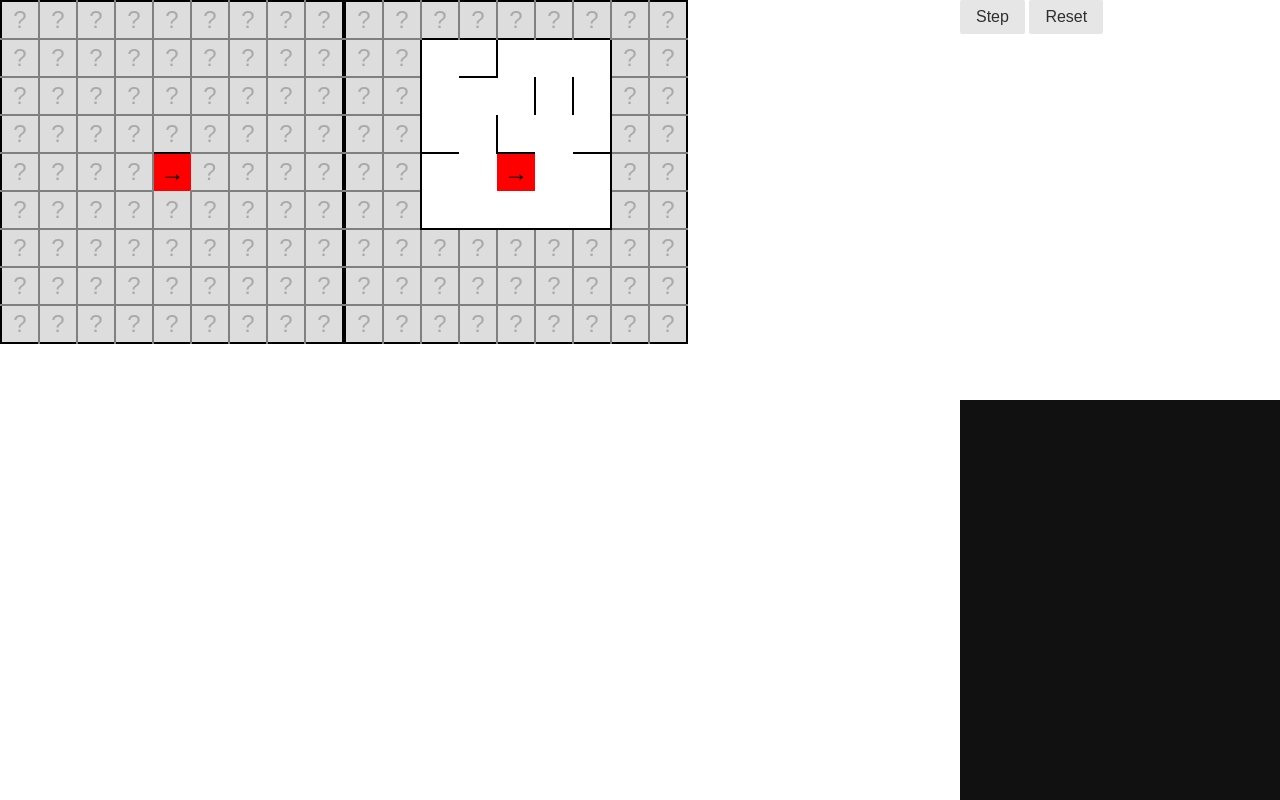
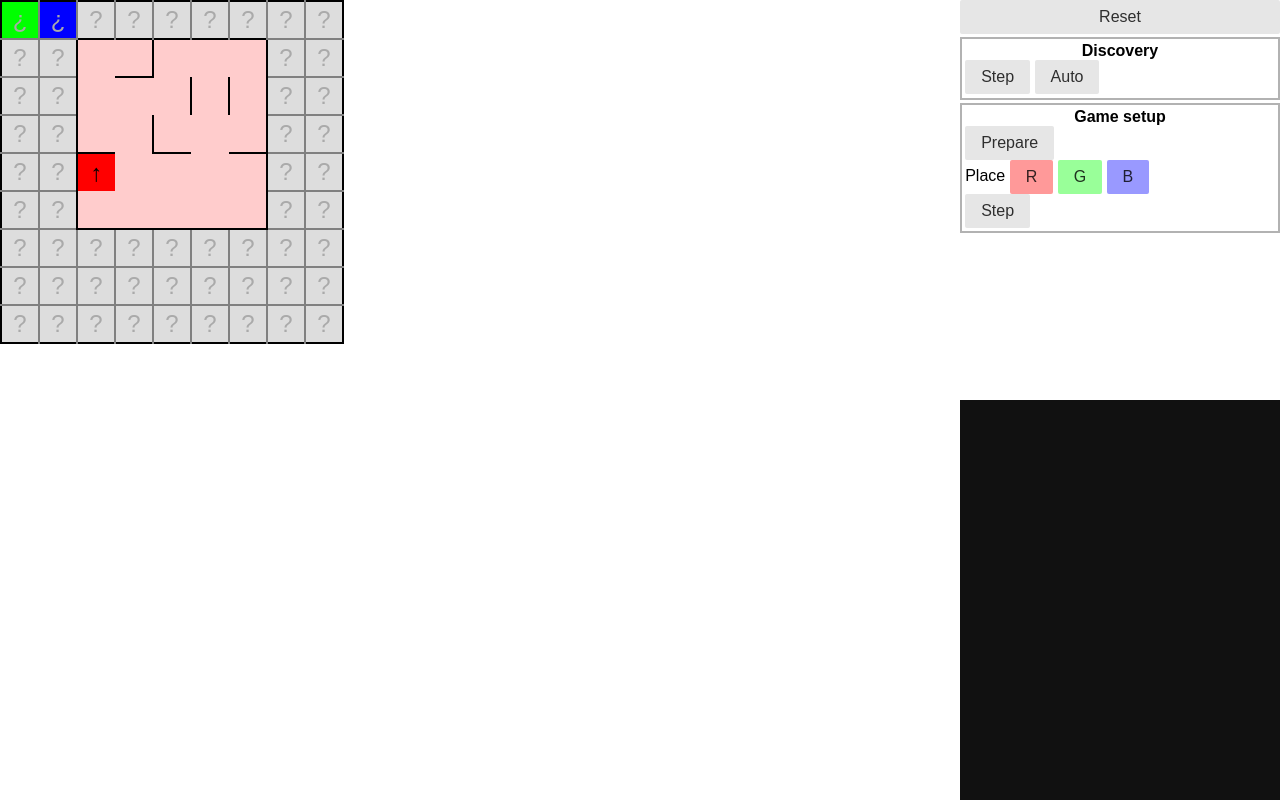
Before and after one commit to badbayard/robotique, a Flask app: page / in a window 1280 px wide. Run offline with Flask 2, Linux system fonts and the light colour scheme.

Commit message:
webui: placement des robots

```diff
--- a/idefix/webui/static/css/robot.css
+++ b/idefix/webui/static/css/robot.css
@@ -23,12 +23,30 @@
 .robotgrid .wl-n { border-left: none; }
 .robotgrid .c-unexp { background-color: #DDD; color: #AAA; }
 
+.robotgrid td.hover-red { background-color: #F00 !important; }
+.robotgrid td.hover-green { background-color: #0F0 !important; }
+.robotgrid td.hover-blue { background-color: #00F !important; }
+
+
 #rightpanel {
   display: inline-flex;
   flex-direction: column;
   flex: 1 1 0;
 }
 #rightpanel > * { flex: 1; overflow: auto; }
+#rightpanel .section {
+  border: .15em solid rgba(0, 0, 0, 0.3);
+  margin-top: .2em;
+  padding: .2em;
+}
+#rightpanel .section h4 {
+  margin: 0;
+  text-align: center;
+}
+
+#btn-place-red { background-color: #F99; }
+#btn-place-green { background-color: #9F9; }
+#btn-place-blue { background-color: #99F; }
 
 #commandlog {
   background: #111;
@@ -44,4 +62,6 @@
   color: black;
 }
 
-#commandlog .line.b-red:before { background: red; }
+#commandlog .line.b-red:before { background: #F00; }
+#commandlog .line.b-green:before { background: #0F0; }
+#commandlog .line.b-blue:before { background: #00F; }
--- a/idefix/webui/templates/index.html
+++ b/idefix/webui/templates/index.html
@@ -1,21 +1,56 @@
 {% extends "base.html" %}
 {% block title %}Home{% endblock %}
 {% block body %}
-<div class="pure-u-3-4" id="boardcontainer">{{ board1 }}</div>
+<div class="pure-u-3-4" id="boardcontainer">
+  <div id="board-display">{{ board1 }}</div>
+  <div id="board-real-display"></div>
+</div>
 <div class="pure-u-1-4" id="rightpanel">
   <div>
-    <button class="pure-button" id="btn-step">Step</button>
-    <button class="pure-button" id="btn-reset">Reset</button>
+    <div>
+      <button class="pure-button" id="btn-reset" style="width:100%">Reset</button>
+    </div>
+    <div class="section">
+      <h4>Discovery</h4>
+      <button class="pure-button" id="btn-step-discovery">Step</button>
+      <button class="pure-button" id="btn-auto-discovery">Auto</button>
+    </div>
+    <div class="section">
+      <h4>Game setup</h4>
+      <button class="pure-button" id="btn-prepare-game">Prepare</button><br>
+      Place
+      <button class="pure-button" id="btn-place-red">R</button>
+      <button class="pure-button" id="btn-place-green">G</button>
+      <button class="pure-button" id="btn-place-blue">B</button>
+      <br>
+      <button class="pure-button" id="btn-step-game">Step</button>
+    </div>
   </div>
   <div id="commandlog"></div>
 </div>
 <script>
 function $(x) { return document.getElementById(x); }
+function $xhr(method, url, callback) {
+    var xhr = new XMLHttpRequest();
+    xhr.onreadystatechange = function() {
+        if (xhr.readyState !== XMLHttpRequest.DONE) {
+            return;
+        }
+        if (xhr.status === 200) {
+            callback(xhr);
+        } else {
+            alert('There was a problem with the request.');
+        }
+    };
+    xhr.open(method, url, true);
+    xhr.send();
+}
 
-function parseBoardResponse(text) {
-    const json = JSON.parse(text);
-    $('boardcontainer').innerHTML = json['board'];
+function parseBoardResponse(json) {
+    $('board-display').innerHTML = json['board'];
+    $('board-real-display').innerHTML = json['realboard'];
     const log = $('commandlog');
+    if (json['commands'] !== undefined) {
         for (const cmdline of json['commands']){
             const line = document.createElement('div');
             line.classList.add('line');
@@ -23,37 +58,120 @@
             line.innerText = cmdline.cmd;
             log.appendChild(line);
         }
+        log.scrollTop = log.scrollHeight;  // Scroll to bottom
+    }
+    setBoardMouseEvents();
 }
 
-$('btn-step').addEventListener('click', (event) => {
-    var xhr = new XMLHttpRequest();
-    xhr.onreadystatechange = function() {
-        if (xhr.readyState !== XMLHttpRequest.DONE) {
+$('btn-step-discovery').addEventListener('click', (event) => {
+    $xhr('GET', '/step_discovery', (xhr) => {
+        const json = JSON.parse(xhr.responseText);
+        parseBoardResponse(json);
+        if (json.discovery_end !== true) {
+            $('btn-step-discovery').disabled = false;
+            $('btn-auto-discovery').disabled = false;
+        }
+    });
+    $('btn-step-discovery').disabled = true;
+    $('btn-auto-discovery').disabled = true;
+}, false);
+$('btn-auto-discovery').addEventListener('click', (event) => {
+    $xhr('GET', '/auto_discovery', (xhr) => {
+        const json = JSON.parse(xhr.responseText);
+        parseBoardResponse(json);
+    });
+    $('btn-step-discovery').disabled = true;
+    $('btn-auto-discovery').disabled = true;
+}, false);
+$('btn-reset').addEventListener('click', (event) => {
+    $xhr('GET', '/reset', (xhr) => {
+        const json = JSON.parse(xhr.responseText);
+        parseBoardResponse(json);
+    });
+    $('btn-step-discovery').disabled = false;
+    $('btn-auto-discovery').disabled = false;
+}, false);
+
+function cellMouseEnter(event) {
+    const cell = event.target;
+    if (placingRobot !== null) {
+        cell.classList.add('hover-' + placingRobot);
+    }
+}
+function cellMouseLeave(event) {
+    const cell = event.target;
+    if (placingRobot !== null) {
+        cell.classList.remove('hover-' + placingRobot);
+    }
+}
+function cellMouseClick(event) {
+    if (placingRobot === null) {
         return;
     }
-        if (xhr.status === 200) {
-            parseBoardResponse(xhr.responseText);
+    const cell = event.target;
+    const x = cell.dataset.x, y = cell.dataset.y;
+    $xhr('GET', '/place_bot?x=' + x + '&y=' + y + '&bot=' + placingRobot, (xhr) => {
+        const json = JSON.parse(xhr.responseText);
+        parseBoardResponse(json);
+    });
+}
+function setBoardMouseEvents() {
+    const cells = $('board-display').querySelectorAll('td');
+    for (let cell of cells) {
+        cell.onmouseenter = cellMouseEnter;
+        cell.onmouseleave = cellMouseLeave;
+        cell.onclick = cellMouseClick;
+    }
+}
+
+setBoardMouseEvents();
+
+const btnPlaceRed = $('btn-place-red'),
+      btnPlaceGreen = $('btn-place-green'),
+      btnPlaceBlue = $('btn-place-blue');
+let placingRobot = null;
+
+function stopPlacingRobot() {
+    placingRobot = null;
+    btnPlaceRed.disabled = false;
+    btnPlaceGreen.disabled = false;
+    btnPlaceBlue.disabled = false;
+}
+
+btnPlaceRed.addEventListener('click', (event) => {
+    if (placingRobot == 'red') {
+        stopPlacingRobot();
     } else {
-            alert('There was a problem with the request.');
+        placingRobot = 'red';
+        btnPlaceGreen.disabled = true;
+        btnPlaceBlue.disabled = true;
     }
-    };
-    xhr.open('GET', '/step', true);
-    xhr.send();
 }, false);
-$('btn-reset').addEventListener('click', (event) => {
-    var xhr = new XMLHttpRequest();
-    xhr.onreadystatechange = function() {
-        if (xhr.readyState !== XMLHttpRequest.DONE) {
-            return;
+btnPlaceGreen.addEventListener('click', (event) => {
+    if (placingRobot == 'green') {
+        stopPlacingRobot();
+    } else {
+        placingRobot = 'green';
+        btnPlaceRed.disabled = true;
+        btnPlaceBlue.disabled = true;
     }
-        if (xhr.status === 200) {
-            parseBoardResponse(xhr.responseText);
+}, false);
+btnPlaceBlue.addEventListener('click', (event) => {
+    if (placingRobot == 'blue') {
+        stopPlacingRobot();
     } else {
-            alert('There was a problem with the request.');
+        placingRobot = 'blue';
+        btnPlaceRed.disabled = true;
+        btnPlaceGreen.disabled = true;
     }
-    };
-    xhr.open('GET', '/reset', true);
-    xhr.send();
+}, false);
+
+$('btn-prepare-game').addEventListener('click', (event) => {
+    $xhr('GET', '/prepare_game', (xhr) => {
+        const json = JSON.parse(xhr.responseText);
+        parseBoardResponse(json);
+    });
+    event.target.disabled = true;
 }, false);
 </script>
 {% endblock %}
--- a/idefix/webui/views.py
+++ b/idefix/webui/views.py
@@ -1,10 +1,10 @@
 from io import StringIO
-from typing import List, Iterator
+from typing import List, Iterator, Optional
 
-from flask import render_template, Markup, jsonify
+from flask import render_template, Markup, jsonify, request
 
 from idefix import Board, FakeBot, Bot, Wall, Direction, Position, boardgen, \
-    astar, RelativeDirection, discovery
+    RelativeDirection, discovery
 from idefix.proxy import ProxyBot
 from idefix.webui import app
 
@@ -70,7 +70,7 @@
                     out.write('background-color:rgba({},{},{},{})'.format(
                         *bgcolor))
                 # out.write(';'.join(styles))
-                out.write('">')
+                out.write('" data-x="{}" data-y="{}">'.format(x, y))
                 out.write(content)
                 out.write('</td>')
             out.write('</tr>')
@@ -78,56 +78,116 @@
         return out.getvalue()
 
 
-# TODO: virer tout ça
-board = None  # type: Board
-discoveryboard = None  # type: Board
-bot = None  # type: ProxyBot
-disc = None  # type: Iterator
+class Context:
+    def __init__(self):
+        self.realboard = None  # type: Board
+        self.board = None  # type: Board
+        self.red = None  # type: ProxyBot
+        self.green = None  # type: ProxyBot
+        self.blue = None  # type: ProxyBot
+        self.bots = None  # type: List[ProxyBot]
+        self.disc = None  # type: Iterator
+
+    def make_board_discovery(self):
+        self.realboard = boardgen.generate_board(5, 5)
+        self.board = Board(5, 5)
+        fakebot = FakeBot(self.realboard)
+        fakebot.dir = Direction.East
+        fakebot.write_info(self.board)
+        self.red = ProxyBot(fakebot)
+        self.bots = [self.red]
+        self.disc = discovery.run(self.board, self.red)
+
+    def _find_empty_cell(self):
+        for y in range(self.board.min_y, self.board.max_y + 1):
+            for x in range(self.board.min_x, self.board.max_x + 1):
+                pos = Position(x, y)
+                cell = self.board[pos]
+                if cell.explored or any([bot.pos == pos for bot in self.bots]):
+                    continue
+                return cell
+
+    def prepare_game(self):
+        self.green = ProxyBot(FakeBot(
+            self.board, name='green', color=[0, 255, 0]))
+        self.blue = ProxyBot(FakeBot(
+            self.board, name='blue', color=[0, 0, 255]))
+        self.bots = [self.red, self.green, self.blue]
+        self.green.pos = self._find_empty_cell().pos
+        self.blue.pos = self._find_empty_cell().pos
 
 
-def mkboard():
-    global board, discoveryboard, bot, disc
-    board = boardgen.generate_board(5, 5)
-    discoveryboard = Board(5, 5)
-    fakebot = FakeBot(board)
-    fakebot.dir = Direction.East
-    fakebot.write_info(discoveryboard)
-    bot = ProxyBot(fakebot)
-    disc = discovery.run(discoveryboard, bot)
-
-
-mkboard()
+ctx = Context()
+ctx.make_board_discovery()
 
 
 @app.route('/')
 def index():
-    view = HTMLTableBoardView(discoveryboard, [bot])
-    viewreal = HTMLTableBoardView(board, [bot])
-    return render_template("index.html", board1=Markup(view.render() + viewreal.render()))
+    view = HTMLTableBoardView(ctx.board, ctx.bots)
+    viewreal = HTMLTableBoardView(ctx.realboard, ctx.bots)
+    return render_template("index.html", board1=Markup(view.render()))
 
 
-@app.route('/step')
-def step():
-    commands = next(disc)
-    view = HTMLTableBoardView(discoveryboard, [bot])
-    viewreal = HTMLTableBoardView(board, [bot])
-    return jsonify({
-        'board': view.render()+viewreal.render(),
-        'commands': commands
-    })
+def _render(commands: Optional[List] = None,
+            discovery_end: Optional[bool] = None):
+    view = HTMLTableBoardView(ctx.board, ctx.bots)
+    viewreal = HTMLTableBoardView(ctx.realboard, ctx.bots)
+    json = {
+        'board': view.render(),
+        'realboard': viewreal.render()
+    }
+    if commands is not None:
+        json['commands'] = commands
+    if discovery_end is not None:
+        json['discovery_end'] = discovery_end
+    return jsonify(json)
+
+
+@app.route('/step_discovery')
+def step_discovery():
+    try:
+        commands = next(ctx.disc)
+    except StopIteration:
+        commands = None
+    return _render(commands=commands, discovery_end=commands is None)
+
+
+@app.route('/auto_discovery')
+def auto_discovery():
+    commands = []
+    try:
+        while True:
+            commands.extend(next(ctx.disc))
+    except StopIteration:
+        pass
+    return _render(commands=commands)
 
 
 @app.route('/reset')
 def reset():
-    mkboard()
-    view = HTMLTableBoardView(discoveryboard, [bot])
-    viewreal = HTMLTableBoardView(board, [bot])
-    return jsonify({
-        'board': view.render()+viewreal.render(),
-        'commands': []
-    })
+    global ctx
+    ctx = Context()
+    ctx.make_board_discovery()
+    return _render()
 
 
-@app.route('/about')
-def about():
-    return render_template("about.html")
+@app.route('/prepare_game')
+def prepare_game():
+    ctx.prepare_game()
+    return _render()
+
+
+@app.route('/place_bot')
+def place_bot():
+    x = int(request.args.get('x'))
+    y = int(request.args.get('y'))
+    botname = request.args.get('bot')
+    bot = [b for b in ctx.bots if b.name == botname][0]
+    newpos = Position(x, y)
+    if bot.dir == Direction.Unknown:
+        bot.dir = Direction.North
+    if bot.pos == newpos:
+        bot.dir = bot.dir.apply_relative(RelativeDirection.Right)
+    else:
+        bot.pos = newpos
+    return _render()
```
Also changed, not shown: idefix/__init__.py (+2 -16 lines), idefix/discovery.py (+11 -10 lines), idefix/proxy.py (+8 -4 lines), idefix/realrobot.py (+20 -27 lines), idefix/remote.py (added, +25 -0 lines). Lines whose indentation alone changed are shown as unchanged.
